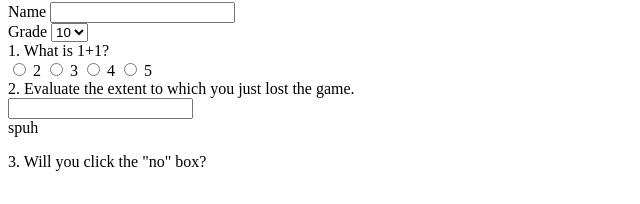
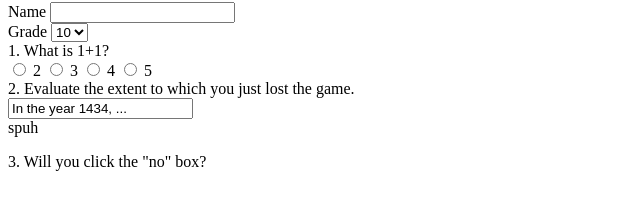
Before and after one commit to jonathanji0/frontend-trainer, a plain HTML site: page index3.html in a window 1280 px wide. Shown: the part 1549-1753 px from the top of the page, 0-640 px from the left. Drawn offline with Linux system fonts and the light colour scheme.

Commit message:
finished chapter 3

```diff
--- a/index3.html
+++ b/index3.html
@@ -44,7 +44,8 @@
             <br>
             <label for="q2"> 2. Evaluate the extent to which you just lost the game.</label>
             <br>
-            <input type="text" id="q2" name="q2">
+            <!--value in text entry is the default value-->
+            <input type="text" id="q2" name="q2" value="In the year 1434, ...">
             <label for="q2"></label>
             <br>
 
@@ -66,7 +67,7 @@
             <br>
             <!--submit button-->
             <!--input fields need the name attribute to send-->
-            <!--value attribute is the value (duh) when submit is pressed-->
+            <!--value attribute is the value (duh) when submit is pressed.-->
             <!--(sends as key:value with name = key and value = value)-->
             <input type="submit">
         </form>
```
Also changed, not shown: 1 other file.
